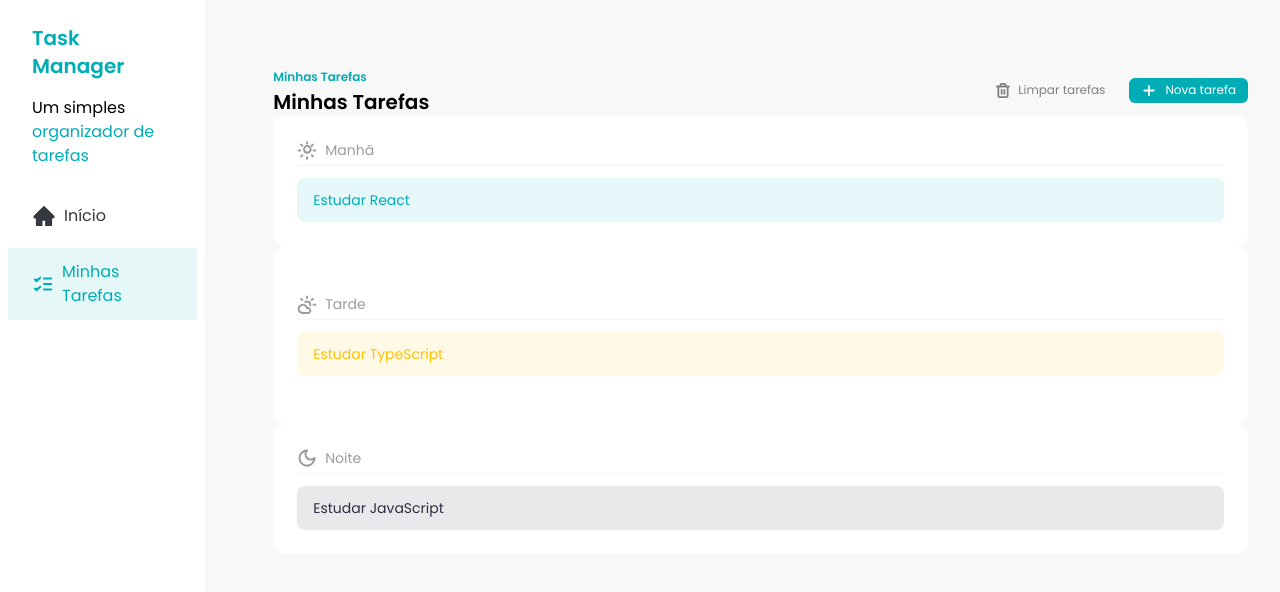
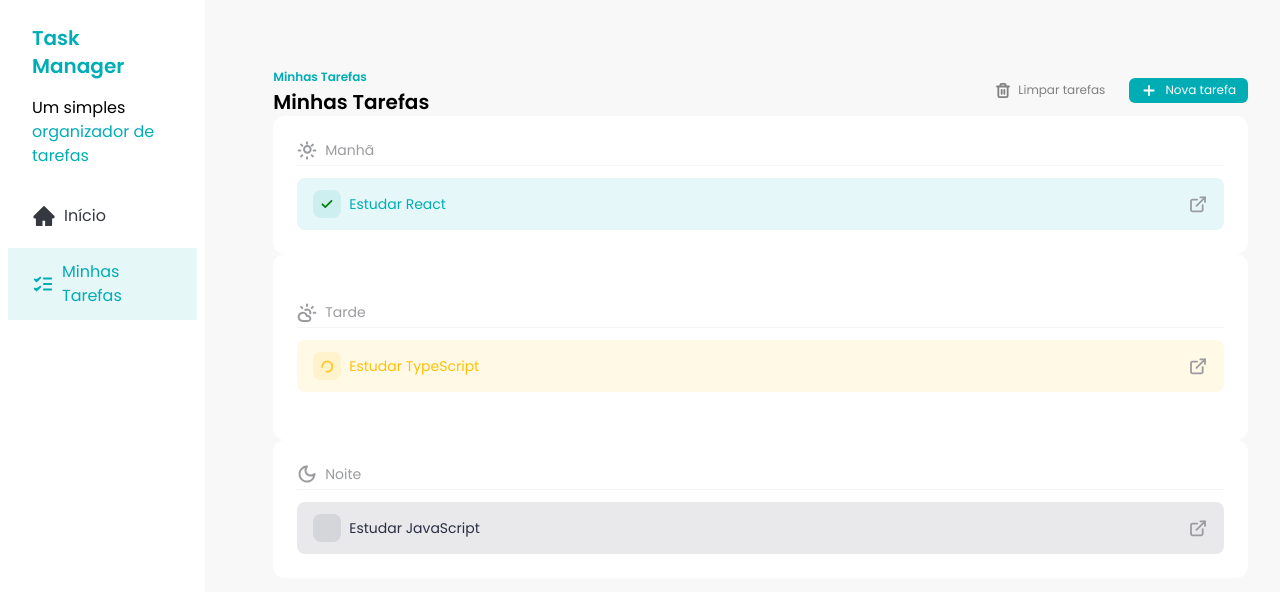
Before and after one commit to YudiYamada/fsc-task-manager, a React (Vite) app: page / in a window 1280 px wide. Shown: the top 592 px of the page. Built offline with nearby package versions, Linux system fonts and the light colour scheme.

Commit message:
feat: ensure TaskItem changes depending on task status

```diff
--- a/src/components/TaskItem.tsx
+++ b/src/components/TaskItem.tsx
@@ -1,9 +1,14 @@
+import CheckIcon from "../assets/icons/check.svg?react";
+import LoadingIcon from "../assets/icons/loader.svg?react";
+import DetailsIcon from "../assets/icons/details.svg?react";
+
 type TaskProps = {
   task: {
     id: number;
     title: string;
     status: "pending" | "in_progress" | "completed";
   };
+  icon?: React.ReactNode;
 };
 
 const TaskItem = ({ task }: TaskProps) => {
@@ -21,9 +26,25 @@
 
   return (
     <div
-      className={`flex cursor-pointer items-center gap-2 rounded-lg px-4 py-3 text-sm ${getStatusClasses()}`}
+      className={`flex items-center gap-2 rounded-lg px-4 py-3 text-sm ${getStatusClasses()}`}
     >
+      <label
+        className={`relative flex h-7 w-7 cursor-pointer items-center justify-center rounded-lg ${getStatusClasses()}`}
+      >
+        <input
+          type="checkbox"
+          checked={task.status === "completed"}
+          className="absolute h-full w-full cursor-pointer opacity-0"
+        />
+        {task.status === "completed" && <CheckIcon />}
+        {task.status === "in_progress" && (
+          <LoadingIcon className="animate-spin" />
+        )}
+      </label>
       {task.title}
+      <a href="#" className="ml-auto transition hover:opacity-70">
+        <DetailsIcon />
+      </a>
     </div>
   );
 };
```
Also changed, not shown: src/assets/icons/check.svg.
